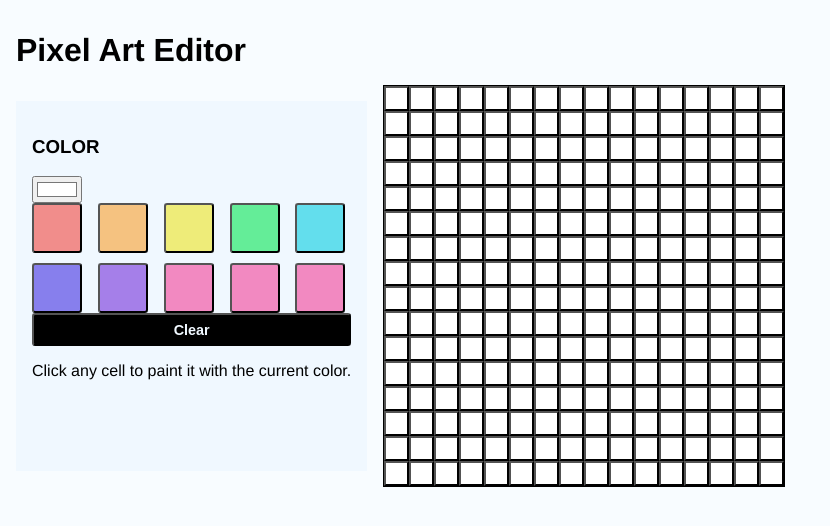
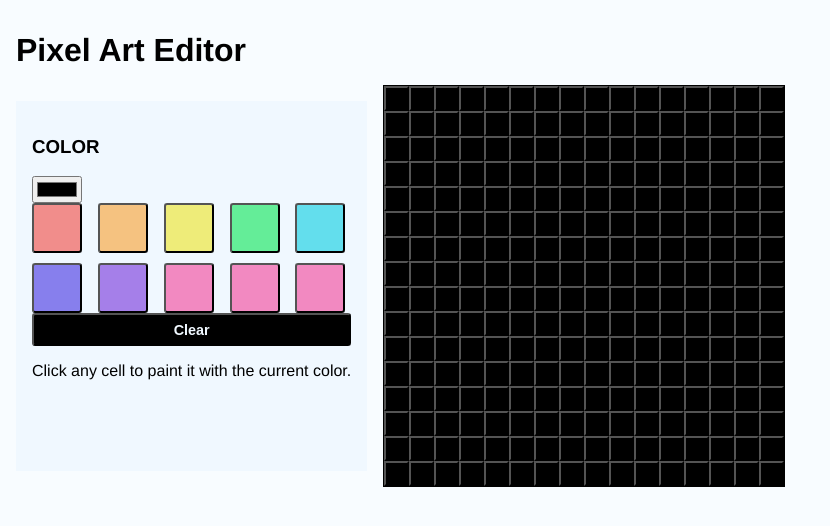
Before and after one commit to allenres/pixel-art-maker, a React (Vite) app: page / in a window 1280 px wide. Shown: the top 526 px of the page, without its empty margins (0-830 px from the left). Built offline with nearby package versions, Linux system fonts and the light colour scheme.

Commit message:
Changed default color

```diff
--- a/src/MainSection.jsx
+++ b/src/MainSection.jsx
@@ -6,7 +6,7 @@ import squares from './squares.js'
 export default function MainSection() {
     // const [color, setColor] = useState("#000");
     const GRID_SIZE = 16
-    const DEFAULT_COLOR = "#FFFFFF"
+    const DEFAULT_COLOR = "#000000"
 
     const cells = Array.from({ length: 16 }, () => Array(GRID_SIZE).fill(DEFAULT_COLOR));
 
```
